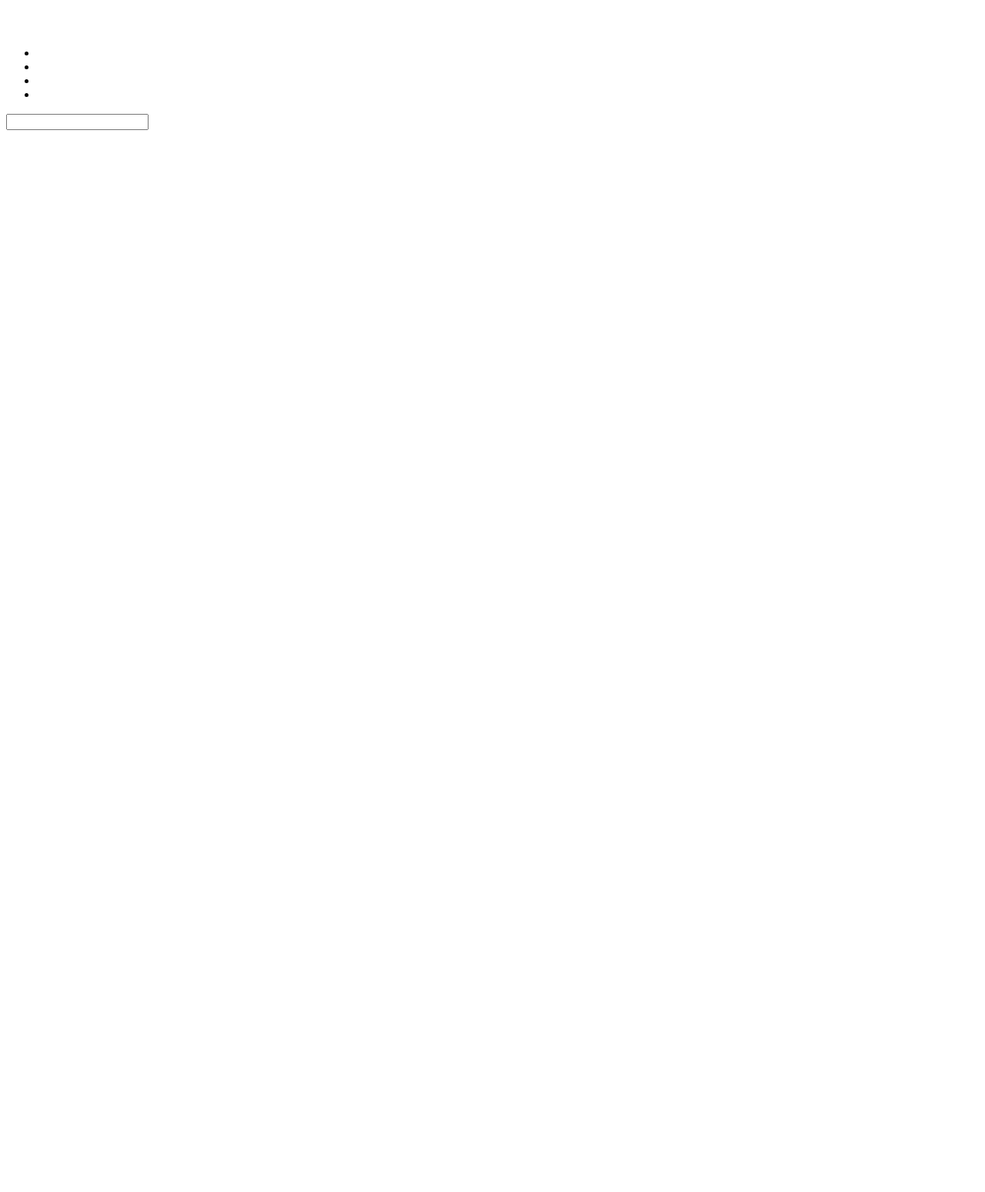
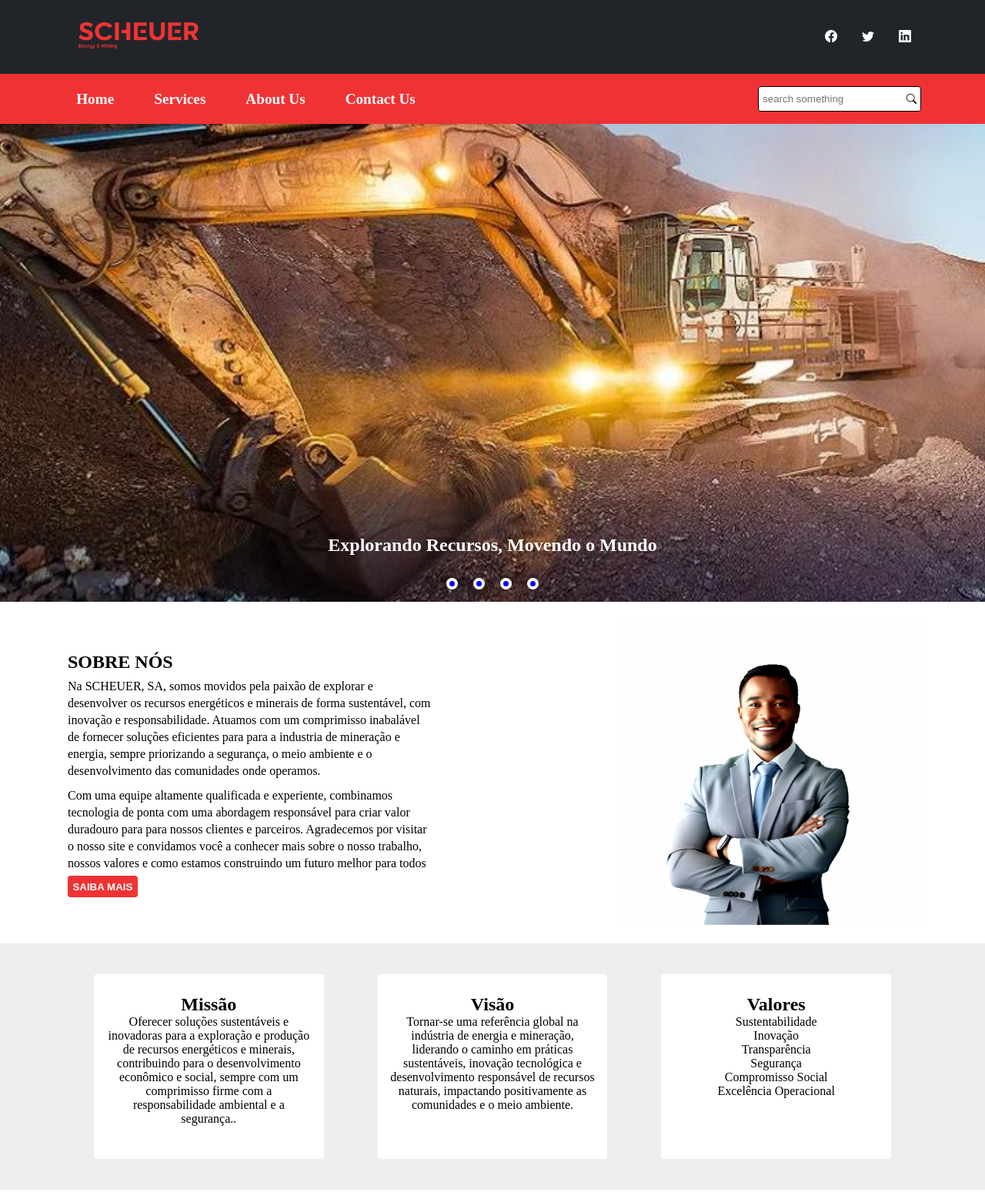
Before and after one commit to FreddyBF/scheuer_page, a plain HTML site: page index.html in a window 1280 px wide. Shown: the whole page at 77% size. Before the commit the page ends 800 px from the top, so only its background shows below. Drawn offline with nearby package versions, Linux system fonts and the light colour scheme.

Commit message:
feat: imoplementação de mais recursos n atela inicial

```diff
--- a/assets/css/main.css
+++ b/assets/css/main.css
@@ -0,0 +1,187 @@
+
+html {
+    overflow-x: hidden;
+}
+
+.head-top {
+    display: flex;
+    justify-content: space-between;
+    align-items: center;
+    background-color: #212529;
+    padding: 0 5rem;
+    height: 12vh;
+    width: 100vw;
+}
+
+.head-top i {
+    color: white;
+}
+
+
+.head-top .logo img {
+    width: 200px;
+    height: auto;
+}
+
+.social-links ul {
+    display: flex;
+}
+
+.social-links ul li {
+    padding: 0 1rem;
+}
+
+.links {
+    background-color: #ef3334;
+    display: flex;
+    justify-content: space-between;
+    align-items: center;
+    padding: 1rem 5.2rem;
+    color: white;
+    font-size: 1.2rem;
+    font-weight: bolder;
+}
+
+.links ul {
+    display: flex;
+    align-items: center;
+    gap: 20px;
+}
+
+.links ul li {
+    padding: 0 1rem;
+
+}
+
+
+.search {
+    display: flex;
+    align-items: center;
+    justify-content: center;
+    border: 1px solid rgb(0,0,0);
+    border-radius: 4px;
+}
+
+.search input,
+button {
+    outline: none;
+    border: 0;
+}
+
+.search input {
+    padding: .5rem .3rem;
+    border-radius: 3px 0 0 3px;
+}
+
+.search button {
+    padding: .5rem .3rem;
+    background-color: white;
+    display: flex;
+    justify-content: center;
+    align-items: center;
+    cursor: pointer;
+    border-radius: 0 3px 3px 0;
+}
+
+.home_section {
+    width: 100vw;
+    height: calc(100vh - 12vh - 5.2rem);
+    background: url("../imagens/fundo1.jpg");
+    background-repeat: no-repeat;
+    background-size: 100%;
+    background-position: center;
+    position: relative;
+    display: flex;
+    flex-direction: column;
+    align-items: center;
+}
+
+.home_section h1 {
+    position: absolute;
+    bottom: 60px;
+    text-align: center;
+    color: white;
+}
+
+.home_section ul {
+    position: absolute;
+    bottom: 0;
+    padding-bottom: 1rem;
+    display: flex;
+    gap: 20px;
+}
+
+.home_section ul li {
+    width: 15px;
+    height: 15px;
+    border-radius: 50px;
+    background-color: blue;
+    border: 4px solid white;
+}
+
+#about {
+    display: flex;
+    flex-direction: column;
+    align-items: center;
+
+}
+
+#about .sobre_nos {
+    margin-top: 20px;
+    padding: 0 5rem;
+    display: flex;
+    justify-content: space-around;
+    margin-bottom: 20px;
+}
+
+.sobre_nos__text {
+    line-height: 22px;
+    padding: .5rem 15rem 0 .5rem;
+    align-self: center;
+
+}
+
+.sobre_nos__text h1 {
+    text-transform: uppercase;
+    margin-bottom: 10px;
+}
+
+.sobre_nos__text h1 + p {
+    margin-bottom: 10px;
+
+}
+
+.btn {
+    background-color: #ef3334;
+    text-transform: uppercase;
+    padding: .4rem;
+    border-radius: 4px;
+    color: white;
+    font-weight: bolder;
+    margin-top: 5px;
+    cursor: pointer;
+}
+
+
+.foto img {
+    filter: contrast(1.5);
+}
+
+.container_about {
+    background-color: #eeeeee;
+    display: flex;
+    justify-content: center;
+    align-items: center;
+    gap: 70px;
+    width: 100vw;
+    height: 40vh;
+}
+
+.container_about__item {
+    width: calc(100vw / 3 - 8rem);
+    height: 30vh;
+    text-align: center;
+    border-radius: 4px;
+    background-color: white;
+    padding: .5rem 1rem  0;
+}
--- a/assets/css/reset.css
+++ b/assets/css/reset.css
@@ -0,0 +1,14 @@
+
+
+* {
+    padding: 0;
+    margin: 0;
+    box-sizing: border-box;
+    list-style: none;
+
+}
+
+a {
+    text-decoration: none;
+    color: white;
+}
--- a/index.html
+++ b/index.html
@@ -1,63 +1,168 @@
 <!DOCTYPE html>
-<html lang="en">
+<html lang="pt-PT">
 <head>
     <meta charset="UTF-8">
     <meta name="viewport" content="width=device-width, initial-scale=1.0">
     <title>Document</title>
+    <link rel="stylesheet" href="assets/css/reset.css">
+    <link rel="stylesheet" href="assets/css/main.css">
+    <link rel="stylesheet"
+        href="https://cdn.jsdelivr.net/npm/bootstrap-icons@1.11.3/font/bootstrap-icons.min.css">
 </head>
 <body>
     <header>
-        <div>
-            <img src="" alt="">
-            <!--logo-->
-            <div>
-                <img src="" alt="">
-                <img src="" alt="">
-                <img src="" alt="">
-                <img src="" alt="">
-                <!--Icon-->
+        <div class="head-top">
+            <div class="logo">
+                <img src="assets/imagens/logo.png" alt="">
             </div>
+
+            <nav class="social-links">
+                <ul>
+                    <li>
+                        <a href="#">
+                            <i class="bi bi-facebook"></i>
+                        </a>
+                    </li>
+
+                    <li>
+                        <a href="#">
+                            <i class="bi bi-twitter"></i>
+                        </a>
+                    </li>
+
+                    <li>
+                        <a href="#">
+                            <i class="bi bi-linkedin"></i>
+                        </a>
+                    </li>
+                </ul>
+            </nav>
         </div>
-
-        <div>
-            <div>
-                <ul>
-                    <li></li>
-                    <li></li>
-                    <li></li>
-                    <li></li>
-                </ul>
-                <!--MENU-->
+        <nav class="links">
+            <ul>
+                <li>
+                    <a href="#">Home</a>
+                </li>
+                <li>
+                    <a href="#">Services</a>
+                </li>
+                <li>
+                    <a href="#">About Us</a>
+                </li>
+                <li>
+                    <a href="#">Contact Us</a>
+                </li>
+            </ul>
+            <div class="search">
+                <input type="text" name="" id="" placeholder="search something">
+                <button>
+                    <i class="bi bi-search"></i>
+                </button>
             </div>
-            <div>
-                <input type="search">
-                <!--SEARCH-->
-            </div>
-        </div>
+        </nav>
     </header>
 
     <main>
-        <section>
-            <!--IMAGENS CARROSEL-->
+        <section class="home_section" id="home">
+
+            <h1>Explorando Recursos, Movendo o Mundo</h1>
+            <ul>
+                <li></li>
+                <li></li>
+                <li></li>
+                <li></li>
+            </ul>
         </section>
 
-        <section>
-            <!--SOBRE NÓS-->
+
+        <section id="about">
+            <div class="sobre_nos">
+                <div class="sobre_nos__text">
+                    <h1>Sobre Nós</h1>
+                    <p>
+                        Na SCHEUER, SA, somos movidos
+                         pela paixão de explorar e desenvolver os recursos energéticos e minerais de forma
+                         sustentável, com inovação e responsabilidade. Atuamos com um comprimisso inabalável
+                          de fornecer soluções eficientes para  para a industria de mineração e energia,
+                           sempre priorizando a segurança, o meio ambiente e o desenvolvimento das comunidades onde operamos.
+                    </p>
+
+                    <p>
+                        Com uma equipe altamente qualificada e experiente, combinamos tecnologia de ponta
+                        com uma abordagem responsável para criar valor duradouro para para nossos clientes e parceiros.
+                        Agradecemos por visitar o nosso site e convidamos você a conhecer mais sobre o nosso trabalho,
+                        nossos valores e como estamos construindo um futuro melhor para todos
+                    </p>
+                    <button class="btn">saiba mais</button>
+                </div>
+
+                <div class="foto">
+                    <img width="400px" src="assets/imagens/um-homem-de-negocios-com-os-bracos-cruzados-vestindo-um-terno_270003-835.jpg" alt="">
+                </div>
+            </div>
+
+            <div class="container_about">
+                <div class="container_about__item">
+                    <img src="" alt="">
+                    <h2>Missão</h2>
+                    <p>
+                        Oferecer soluções sustentáveis  e inovadoras para a exploração e produção
+                        de recursos energéticos e minerais, contribuindo para o desenvolvimento econômico e social, sempre
+                        com um comprimisso firme com a responsabilidade ambiental e a segurança..
+                    </p>
+                </div>
+
+                <div class="container_about__item">
+                    <img src="" alt="">
+                    <h2>Visão</h2>
+                    <p>
+                        Tornar-se uma referência global na indústria de energia e mineração, liderando o caminho em práticas
+                        sustentáveis, inovação tecnológica e desenvolvimento responsável de recursos naturais, impactando
+                        positivamente as comunidades e o meio ambiente.
+                    </p>
+                </div>
+
+                <div class="container_about__item">
+                    <img src="" alt="">
+                    <h2>Valores</h2>
+                    <p>
+                        Sustentabilidade
+                    </p>
+                    <p>Inovação</p>
+                    <p>Transparência</p>
+                    <p>Segurança</p>
+                    <p>Compromisso Social</p>
+                    <p>Excelência Operacional</p>
+                </div>
+            </div>
+
         </section>
 
-        <section>
-            <!--SERVIÇOS-->
+        <section class="noticias">
+            <div>
+                <img src="" alt="">
+                <h2></h2>
+                <p></p>
+            </div>
+
+            <div>
+                <img src="" alt="">
+                <h2></h2>
+                <p></p>
+            </div>
+
+
+            <div>
+                <img src="" alt="">
+                <h2></h2>
+                <p></p>
+            </div>
         </section>
+
     </main>
 
     <footer>
-        <div>
 
-        </div>
-
-        <div>
-            <!---->
-        </div>
     </footer>
 </body>
 </html>
```
Also changed, not shown: assets/imagens/SCHEUER_2NDTEMPLATE.png (added), assets/imagens/ahmed pic.jpg (added), assets/imagens/black_children.jpg (added), assets/imagens/engenheiro-profissional-negro_274679-9355.jpg (added), assets/imagens/fundo1.jpg (added), assets/imagens/icons/Phone.png (added), assets/imagens/icons/icone-search.png (added), assets/imagens/icons/location.png (added), assets/imagens/icons/proximo.png (added), assets/imagens/icons/social-icons/linkedin.png (added), assets/imagens/icons/social-icons/rss.png (added), assets/imagens/icons/social-icons/tw.png (added), assets/imagens/icons/web logo - Cópia.png (added), assets/imagens/logo.png (added), 2 more files.
